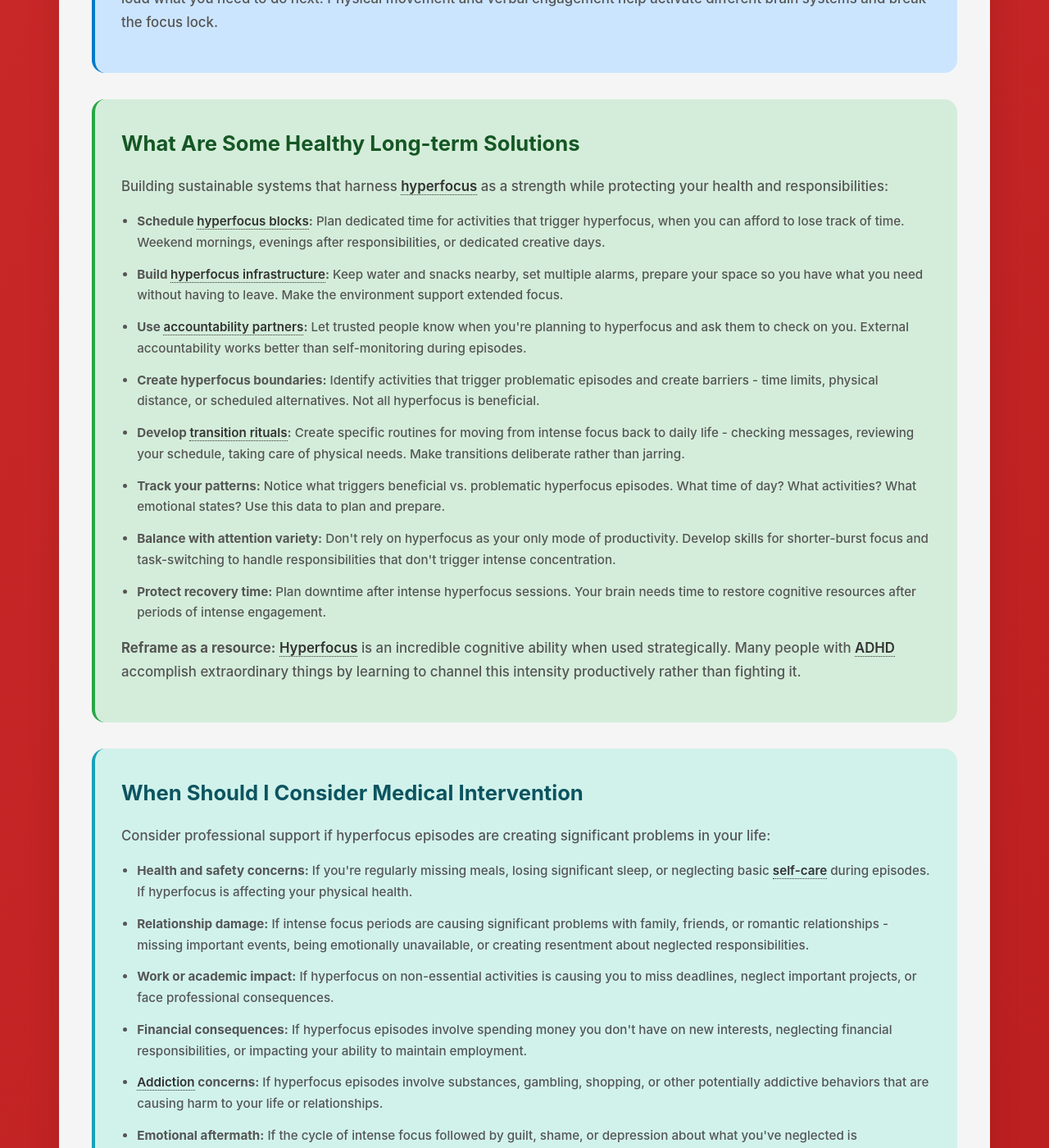
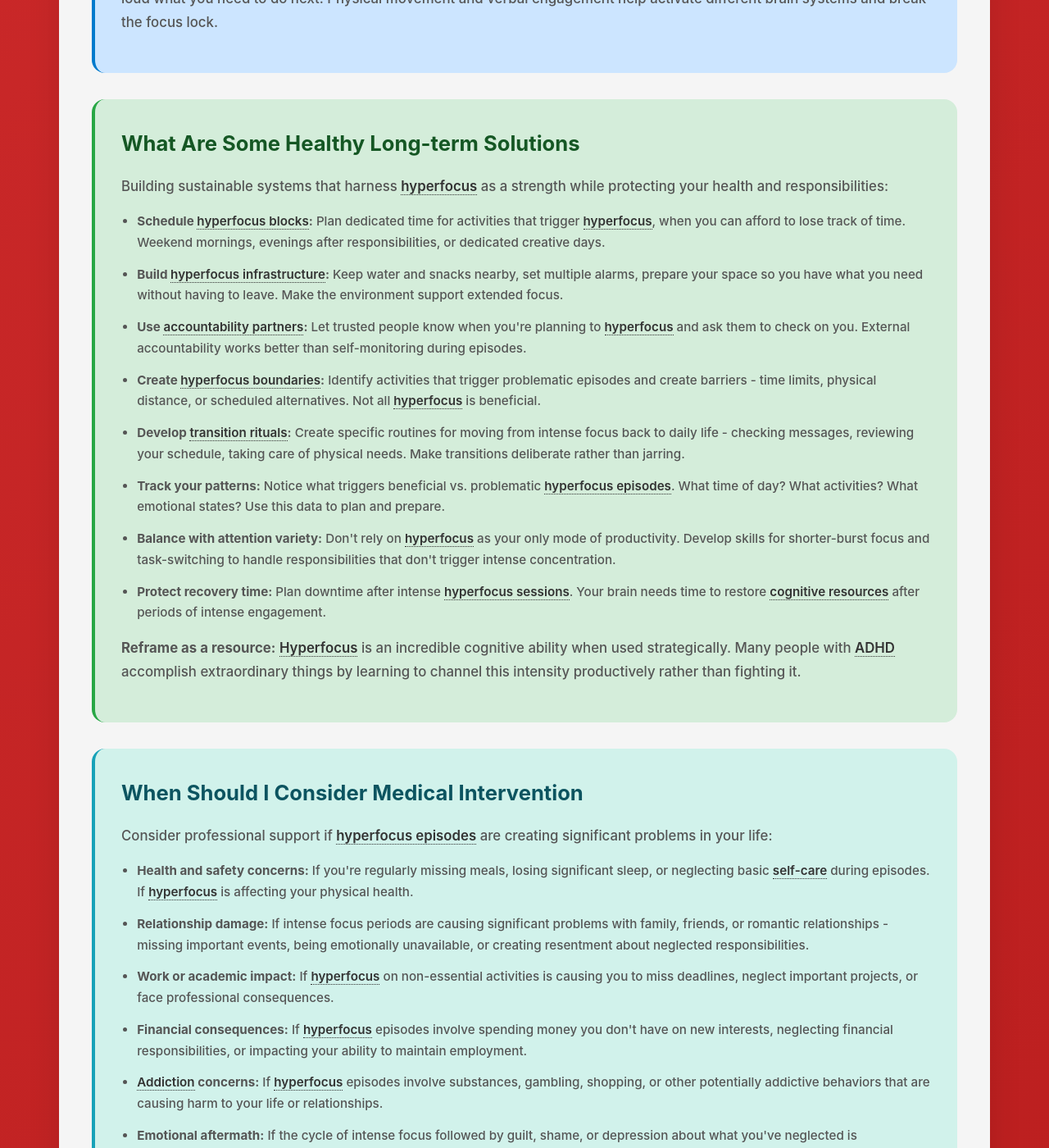
Before and after one commit to neurodivergent-survival-guide/neurodivergent-survival-guide, a Jekyll site: the page built from struggles/hyperfocus-episodes.html, in a window 1280 px wide and 1400 px high, scrolled down 3036 px. Shown: the whole window at 82% size. Built offline with Jekyll 4.4.1, drawn with Linux system fonts in a browser that asks for light colours; some of the changed text lies outside the part shown.

Commit message:
Update hyperfocus-episodes.html

```diff
--- a/struggles/hyperfocus-episodes.html
+++ b/struggles/hyperfocus-episodes.html
@@ -42,13 +42,13 @@ search_terms: ["lost hours", "can't stop", "forgot to eat", "time disappeared",
         <h2 id="why-this-happens">Why This Might Be Happening</h2>
         <p><a class="jargon">Hyperfocus<span class="tooltip">Intense, sustained focus on interesting activities that can last for hours and is difficult to interrupt</span></a> represents how <a class="jargon">ADHD<span class="tooltip">Attention-Deficit/Hyperactivity Disorder - brain differences affecting attention, impulse control, and executive function</span></a> brains handle attention when they encounter activities that provide optimal <a class="jargon">stimulation<span class="tooltip">Mental arousal and engagement needed for the ADHD brain to function well</span></a>. Unlike <a class="jargon">neurotypical<span class="tooltip">Having a brain that functions in ways considered typical by society</span></a> brains that regulate attention more consistently, <a class="jargon">ADHD<span class="tooltip">Attention-Deficit/Hyperactivity Disorder - brain differences affecting attention, impulse control, and executive function</span></a> brains tend toward extremes - either unable to focus or intensely locked onto something interesting.</p>
 
-        <p>This occurs because <a class="jargon">ADHD<span class="tooltip">Attention-Deficit/Hyperactivity Disorder - brain differences affecting attention, impulse control, and executive function</span></a> brains operate on an <a class="jargon">interest-based nervous system<span class="tooltip">A brain that functions optimally when tasks are interesting, challenging, urgent, or novel</span></a> rather than an importance-based one. When you encounter something that hits the sweet spot of being interesting, challenging, novel, or urgent, your brain floods that activity with <a class="jargon">dopamine<span class="tooltip">A neurotransmitter involved in motivation, reward, attention, and pleasure</span></a> and <a class="jargon">norepinephrine<span class="tooltip">A neurotransmitter that affects alertness, attention, and arousal</span></a>, creating an intensely focused state.</p>
+        <p>This occurs because <a class="jargon">ADHD<span class="tooltip">Attention-Deficit/Hyperactivity Disorder - brain differences affecting attention, impulse control, and executive function</span></a> brains operate on an <a class="jargon">interest-based nervous system<span class="tooltip">A brain that functions optimally when tasks are interesting, challenging, urgent, or novel</span></a> rather than an importance-based one. When you encounter something that hits the sweet spot of being interesting, challenging, novel, or urgent, your brain floods that activity with <a class="jargon">dopamine<span class="tooltip">A neurotransmitter involved in motivation, reward, attention, and pleasure</span></a> and norepinephrine, creating an intensely focused state.</p>
 
-        <p>The same <a class="jargon">executive function<span class="tooltip">Mental skills including working memory, flexible thinking, and self-control</span></a> differences that make it hard to focus on boring tasks can also make it difficult to shift attention away from highly engaging ones. Your brain's <a class="jargon">task-switching<span class="tooltip">The ability to move attention flexibly between different activities or mental sets</span></a> abilities may be compromised during intense focus, making it genuinely difficult to notice time passing, physical needs, or external obligations.</p>
+        <p>The same <a class="jargon">executive function<span class="tooltip">Mental skills including working memory, flexible thinking, and self-control</span></a> differences that make it hard to focus on boring tasks can also make it difficult to shift attention away from highly engaging ones. Your brain's task-switching abilities may be compromised during intense focus, making it genuinely difficult to notice time passing, physical needs, or external obligations.</p>
 
-        <p><a class="jargon">Hyperfocus<span class="tooltip">Intense, sustained focus on interesting activities that can last for hours and is difficult to interrupt</span></a> episodes often occur on activities that provide immediate feedback, clear progress indicators, or novel challenges - things like video games, coding projects, art, research deep-dives, or organizing systems. These activities create the perfect neurochemical environment for sustained ADHD attention.</p>
+        <p><a class="jargon">Hyperfocus<span class="tooltip">Intense, sustained focus on interesting activities that can last for hours and is difficult to interrupt</span></a> episodes often occur on activities that provide immediate feedback, clear progress indicators, or novel challenges - things like video games, coding projects, art, research deep-dives, or organizing systems. These activities create the perfect neurochemical environment for sustained <a class="jargon">ADHD<span class="tooltip">Attention-Deficit/Hyperactivity Disorder - brain differences affecting attention, impulse control, and executive function</span></a> attention.</p>
 
-        <p>Stress, emotional states, and life circumstances can also influence hyperfocus patterns. Some people hyperfocus more when anxious or overwhelmed, using intense concentration as a way to escape from difficult emotions or situations. Others find that hyperfocus happens more when they're well-rested and have the mental energy to sustain intense concentration.</p>
+        <p>Stress, emotional states, and life circumstances can also influence <a class="jargon">hyperfocus<span class="tooltip">Intense, sustained focus on interesting activities that can last for hours and is difficult to interrupt</span></a> patterns. Some people <a class="jargon">hyperfocus<span class="tooltip">Intense, sustained focus on interesting activities that can last for hours and is difficult to interrupt</span></a> more when anxious or overwhelmed, using intense concentration as a way to escape from difficult emotions or situations. Others find that <a class="jargon">hyperfocus<span class="tooltip">Intense, sustained focus on interesting activities that can last for hours and is difficult to interrupt</span></a> happens more when they're well-rested and have the mental energy to sustain intense concentration.</p>
 
         <div class="learn-more" onclick="toggleLearnMore(this)">
             <h3>Learn More: The Neuroscience of Hyperfocus ↓</h3>
@@ -71,11 +71,11 @@ search_terms: ["lost hours", "can't stop", "forgot to eat", "time disappeared",
         <ul>
             <li><strong>Use physical interruption:</strong> Set multiple alarms on different devices, ask someone to check on you, or use apps that force breaks. External interruption works better than internal willpower during episodes.</li>
             <li><strong>Check basic needs immediately:</strong> When did you last eat, drink water, or use the bathroom? <a class="jargon">Hyperfocus<span class="tooltip">Intense, sustained focus on interesting activities that can last for hours and is difficult to interrupt</span></a> often suppresses awareness of physical needs that become urgent.</li>
-            <li><strong>Use transition activities:</strong> Don't jump straight from intense focus to a completely different task. Take a 5-minute walk, stretch, or do some other <a class="jargon">cognitive reset activity<span class="tooltip">Simple activities that help your brain shift between different types of tasks or mental states</span></a> to help your brain switch gears.</li>
+            <li><strong>Use transition activities:</strong> Don't jump straight from intense focus to a completely different task. Take a 5-minute walk, stretch, or do some other cognitive reset activity to help your brain switch gears.</li>
             <li><strong>Save your work and state:</strong> Before stopping, quickly note where you are in the project and what you were thinking. This helps you re-engage later and reduces anxiety about losing momentum.</li>
             <li><strong>Set a return time:</strong> If you must stop, tell yourself when you can return to this activity. This helps your brain release the focus because it knows there's a plan to continue.</li>
             <li><strong>Use environmental changes:</strong> Change your physical position, lighting, or location. Environmental shifts can help break the <a class="jargon">hyperfocus trance<span class="tooltip">The absorbed, tunnel-vision state during intense concentration episodes</span></a> more easily than mental effort alone.</li>
-            <li><strong>Practice <a class="jargon">gentle extraction<span class="tooltip">Slowly reducing engagement with hyperfocus activities rather than abrupt stopping</span></a>:</strong> If possible, gradually reduce engagement over 10-15 minutes rather than stopping abruptly. This is easier on your <a class="jargon">nervous system<span class="tooltip">The network of nerves and brain structures that regulate attention, arousal, and stress responses</span></a> and reduces post-focus irritability.</li>
+            <li><strong>Practice <a class="jargon">gentle extraction<span class="tooltip">Slowly reducing engagement with hyperfocus activities rather than abrupt stopping</span></a>:</strong> If possible, gradually reduce engagement over 10-15 minutes rather than stopping abruptly. This is easier on your nervous system and reduces post-focus irritability.</li>
         </ul>
 
         <div class="highlight-box">
@@ -88,14 +88,14 @@ search_terms: ["lost hours", "can't stop", "forgot to eat", "time disappeared",
         <p>Building sustainable systems that harness <a class="jargon">hyperfocus<span class="tooltip">Intense, sustained focus on interesting activities that can last for hours and is difficult to interrupt</span></a> as a strength while protecting your health and responsibilities:</p>
 
         <ul>
-            <li><strong>Schedule <a class="jargon">hyperfocus blocks<span class="tooltip">Planned periods of time specifically set aside for potentially hyperfocusing activities</span></a>:</strong> Plan dedicated time for activities that trigger hyperfocus, when you can afford to lose track of time. Weekend mornings, evenings after responsibilities, or dedicated creative days.</li>
+            <li><strong>Schedule <a class="jargon">hyperfocus blocks<span class="tooltip">Planned periods of time specifically set aside for potentially hyperfocusing activities</span></a>:</strong> Plan dedicated time for activities that trigger <a class="jargon">hyperfocus<span class="tooltip">Intense, sustained focus on interesting activities that can last for hours and is difficult to interrupt</span></a>, when you can afford to lose track of time. Weekend mornings, evenings after responsibilities, or dedicated creative days.</li>
             <li><strong>Build <a class="jargon">hyperfocus infrastructure<span class="tooltip">Systems and preparations that support healthy hyperfocus episodes while protecting basic needs</span></a>:</strong> Keep water and snacks nearby, set multiple alarms, prepare your space so you have what you need without having to leave. Make the environment support extended focus.</li>
-            <li><strong>Use <a class="jargon">accountability partners<span class="tooltip">People who help monitor your wellbeing and responsibilities during intense focus periods</span></a>:</strong> Let trusted people know when you're planning to hyperfocus and ask them to check on you. External accountability works better than self-monitoring during episodes.</li>
-            <li><strong>Create hyperfocus boundaries:</strong> Identify activities that trigger problematic episodes and create barriers - time limits, physical distance, or scheduled alternatives. Not all hyperfocus is beneficial.</li>
+            <li><strong>Use <a class="jargon">accountability partners<span class="tooltip">People who help monitor your wellbeing and responsibilities during intense focus periods</span></a>:</strong> Let trusted people know when you're planning to <a class="jargon">hyperfocus<span class="tooltip">Intense, sustained focus on interesting activities that can last for hours and is difficult to interrupt</span></a> and ask them to check on you. External accountability works better than self-monitoring during episodes.</li>
+            <li><strong>Create <a class="jargon">hyperfocus boundaries<span class="tooltip">Predetermined limits and safeguards to prevent hyperfocus from interfering with essential responsibilities</span></a>:</strong> Identify activities that trigger problematic episodes and create barriers - time limits, physical distance, or scheduled alternatives. Not all <a class="jargon">hyperfocus<span class="tooltip">Intense, sustained focus on interesting activities that can last for hours and is difficult to interrupt</span></a> is beneficial.</li>
             <li><strong>Develop <a class="jargon">transition rituals<span class="tooltip">Consistent routines that help you move smoothly between hyperfocus activities and other responsibilities</span></a>:</strong> Create specific routines for moving from intense focus back to daily life - checking messages, reviewing your schedule, taking care of physical needs. Make transitions deliberate rather than jarring.</li>
-            <li><strong>Track your patterns:</strong> Notice what triggers beneficial vs. problematic hyperfocus episodes. What time of day? What activities? What emotional states? Use this data to plan and prepare.</li>
-            <li><strong>Balance with attention variety:</strong> Don't rely on hyperfocus as your only mode of productivity. Develop skills for shorter-burst focus and task-switching to handle responsibilities that don't trigger intense concentration.</li>
-            <li><strong>Protect recovery time:</strong> Plan downtime after intense hyperfocus sessions. Your brain needs time to restore cognitive resources after periods of intense engagement.</li>
+            <li><strong>Track your patterns:</strong> Notice what triggers beneficial vs. problematic <a class="jargon">hyperfocus episodes<span class="tooltip">Periods of intense concentration that become difficult to break away from</span></a>. What time of day? What activities? What emotional states? Use this data to plan and prepare.</li>
+            <li><strong>Balance with attention variety:</strong> Don't rely on <a class="jargon">hyperfocus<span class="tooltip">Intense, sustained focus on interesting activities that can last for hours and is difficult to interrupt</span></a> as your only mode of productivity. Develop skills for shorter-burst focus and task-switching to handle responsibilities that don't trigger intense concentration.</li>
+            <li><strong>Protect recovery time:</strong> Plan downtime after intense <a class="jargon">hyperfocus sessions<span class="tooltip">Extended periods of intense concentration that may leave you mentally fatigued</span></a>. Your brain needs time to restore <a class="jargon">cognitive resources<span class="tooltip">Mental energy available for thinking, decision-making, and attention control</span></a> after periods of intense engagement.</li>
         </ul>
 
         <div class="highlight-box">
@@ -105,14 +105,14 @@ search_terms: ["lost hours", "can't stop", "forgot to eat", "time disappeared",
 
     <div class="medical-section">
         <h2 id="medical-intervention">When Should I Consider Medical Intervention</h2>
-        <p>Consider professional support if hyperfocus episodes are creating significant problems in your life:</p>
+        <p>Consider professional support if <a class="jargon">hyperfocus episodes<span class="tooltip">Periods of intense concentration that become difficult to break away from</span></a> are creating significant problems in your life:</p>
 
         <ul>
-            <li><strong>Health and safety concerns:</strong> If you're regularly missing meals, losing significant sleep, or neglecting basic <a class="jargon">self-care<span class="tooltip">Essential activities like eating, sleeping, hygiene, and medical care</span></a> during episodes. If hyperfocus is affecting your physical health.</li>
+            <li><strong>Health and safety concerns:</strong> If you're regularly missing meals, losing significant sleep, or neglecting basic <a class="jargon">self-care<span class="tooltip">Essential activities like eating, sleeping, hygiene, and medical care</span></a> during episodes. If <a class="jargon">hyperfocus<span class="tooltip">Intense, sustained focus on interesting activities that can last for hours and is difficult to interrupt</span></a> is affecting your physical health.</li>
             <li><strong>Relationship damage:</strong> If intense focus periods are causing significant problems with family, friends, or romantic relationships - missing important events, being emotionally unavailable, or creating resentment about neglected responsibilities.</li>
-            <li><strong>Work or academic impact:</strong> If hyperfocus on non-essential activities is causing you to miss deadlines, neglect important projects, or face professional consequences.</li>
-            <li><strong>Financial consequences:</strong> If hyperfocus episodes involve spending money you don't have on new interests, neglecting financial responsibilities, or impacting your ability to maintain employment.</li>
-            <li><strong><a class="jargon">Addiction<span class="tooltip">Compulsive engagement with substances or behaviors despite harmful consequences</span></a> concerns:</strong> If hyperfocus episodes involve substances, gambling, shopping, or other potentially addictive behaviors that are causing harm to your life or relationships.</li>
+            <li><strong>Work or academic impact:</strong> If <a class="jargon">hyperfocus<span class="tooltip">Intense, sustained focus on interesting activities that can last for hours and is difficult to interrupt</span></a> on non-essential activities is causing you to miss deadlines, neglect important projects, or face professional consequences.</li>
+            <li><strong>Financial consequences:</strong> If <a class="jargon">hyperfocus<span class="tooltip">Intense, sustained focus on interesting activities that can last for hours and is difficult to interrupt</span></a> episodes involve spending money you don't have on new interests, neglecting financial responsibilities, or impacting your ability to maintain employment.</li>
+            <li><strong><a class="jargon">Addiction<span class="tooltip">Compulsive engagement with substances or behaviors despite harmful consequences</span></a> concerns:</strong> If <a class="jargon">hyperfocus<span class="tooltip">Intense, sustained focus on interesting activities that can last for hours and is difficult to interrupt</span></a> episodes involve substances, gambling, shopping, or other potentially addictive behaviors that are causing harm to your life or relationships.</li>
             <li><strong>Emotional aftermath:</strong> If the cycle of intense focus followed by guilt, shame, or depression about what you've neglected is significantly impacting your mental health and self-worth.</li>
         </ul>
 
@@ -126,11 +126,11 @@ search_terms: ["lost hours", "can't stop", "forgot to eat", "time disappeared",
 
         <p><a class="jargon">Hyperfocus<span class="tooltip">Intense, sustained focus on interesting activities that can last for hours and is difficult to interrupt</span></a> is a legitimate neurological phenomenon, not a character flaw or lack of self-control. Your ability to achieve intense, sustained concentration is actually a significant cognitive strength that many <a class="jargon">neurotypical<span class="tooltip">Having a brain that functions in ways considered typical by society</span></a> people cannot access. The challenges come from learning to direct and manage this ability, not from suppressing it.</p>
 
-        <p>The frustration of being unable to hyperfocus on command - especially for important but boring tasks - reflects real differences in how <a class="jargon">ADHD<span class="tooltip">Attention-Deficit/Hyperactivity Disorder - brain differences affecting attention, impulse control, and executive function</span></a> brains allocate attention. You're not being stubborn or lazy when you can't focus intensely on things that don't interest you; your brain literally needs different conditions to focus on routine responsibilities than it does for the engaging activities that naturally trigger hyperfocus.</p>
+        <p>The frustration of being unable to <a class="jargon">hyperfocus<span class="tooltip">Intense, sustained focus on interesting activities that can last for hours and is difficult to interrupt</span></a> on command - especially for important but boring tasks - reflects real differences in how <a class="jargon">ADHD<span class="tooltip">Attention-Deficit/Hyperactivity Disorder - brain differences affecting attention, impulse control, and executive function</span></a> brains allocate attention. You're not being stubborn or lazy when you can't focus intensely on things that don't interest you; your brain literally needs different conditions to focus on routine responsibilities than it does for the engaging activities that naturally trigger <a class="jargon">hyperfocus<span class="tooltip">Intense, sustained focus on interesting activities that can last for hours and is difficult to interrupt</span></a>.</p>
 
-        <p>Many successful people with <a class="jargon">ADHD<span class="tooltip">Attention-Deficit/Hyperactivity Disorder - brain differences affecting attention, impulse control, and executive function</span></a> have built careers and created incredible work by learning to harness their hyperfocus abilities strategically. Artists, researchers, programmers, entrepreneurs, and innovators often credit their ability to dive deep into projects as a key factor in their success.</p>
+        <p>Many successful people with <a class="jargon">ADHD<span class="tooltip">Attention-Deficit/Hyperactivity Disorder - brain differences affecting attention, impulse control, and executive function</span></a> have built careers and created incredible work by learning to harness their <a class="jargon">hyperfocus abilities<span class="tooltip">The capacity for sustained, intense concentration on engaging activities</span></a> strategically. Artists, researchers, programmers, entrepreneurs, and innovators often credit their ability to dive deep into projects as a key factor in their success.</p>
 
-        <p>The guilt or shame you might feel about neglecting responsibilities during hyperfocus episodes is understandable but not productive. Instead of fighting against this aspect of your <a class="jargon">neurology<span class="tooltip">The structure and functioning of your nervous system, including brain differences</span></a>, the goal is learning to work with it more skillfully - planning for it, protecting what matters most, and using it as the cognitive resource it can be.</p>
+        <p>The guilt or shame you might feel about neglecting responsibilities during <a class="jargon">hyperfocus episodes<span class="tooltip">Periods of intense concentration that become difficult to break away from</span></a> is understandable but not productive. Instead of fighting against this aspect of your <a class="jargon">neurology<span class="tooltip">The structure and functioning of your nervous system, including brain differences</span></a>, the goal is learning to work with it more skillfully - planning for it, protecting what matters most, and using it as the cognitive resource it can be.</p>
 
         <p>Remember that the same intense focus that can cause problems when unmanaged is also the source of some of your greatest accomplishments and deepest satisfactions. Learning to live well with <a class="jargon">hyperfocus<span class="tooltip">Intense, sustained focus on interesting activities that can last for hours and is difficult to interrupt</span></a> is about building systems that let you access this strength while maintaining balance, not trying to make it go away.</p>
     </div>
```
